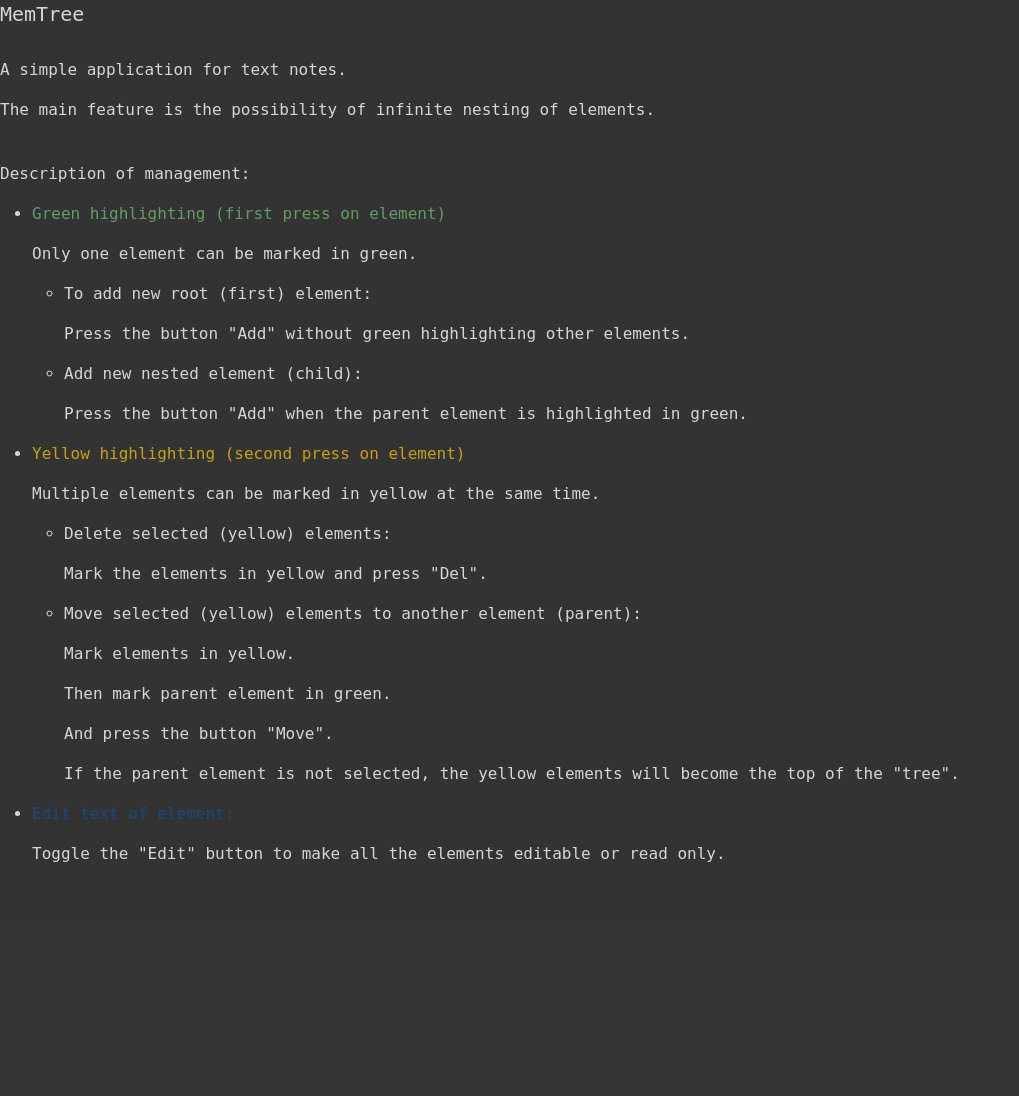
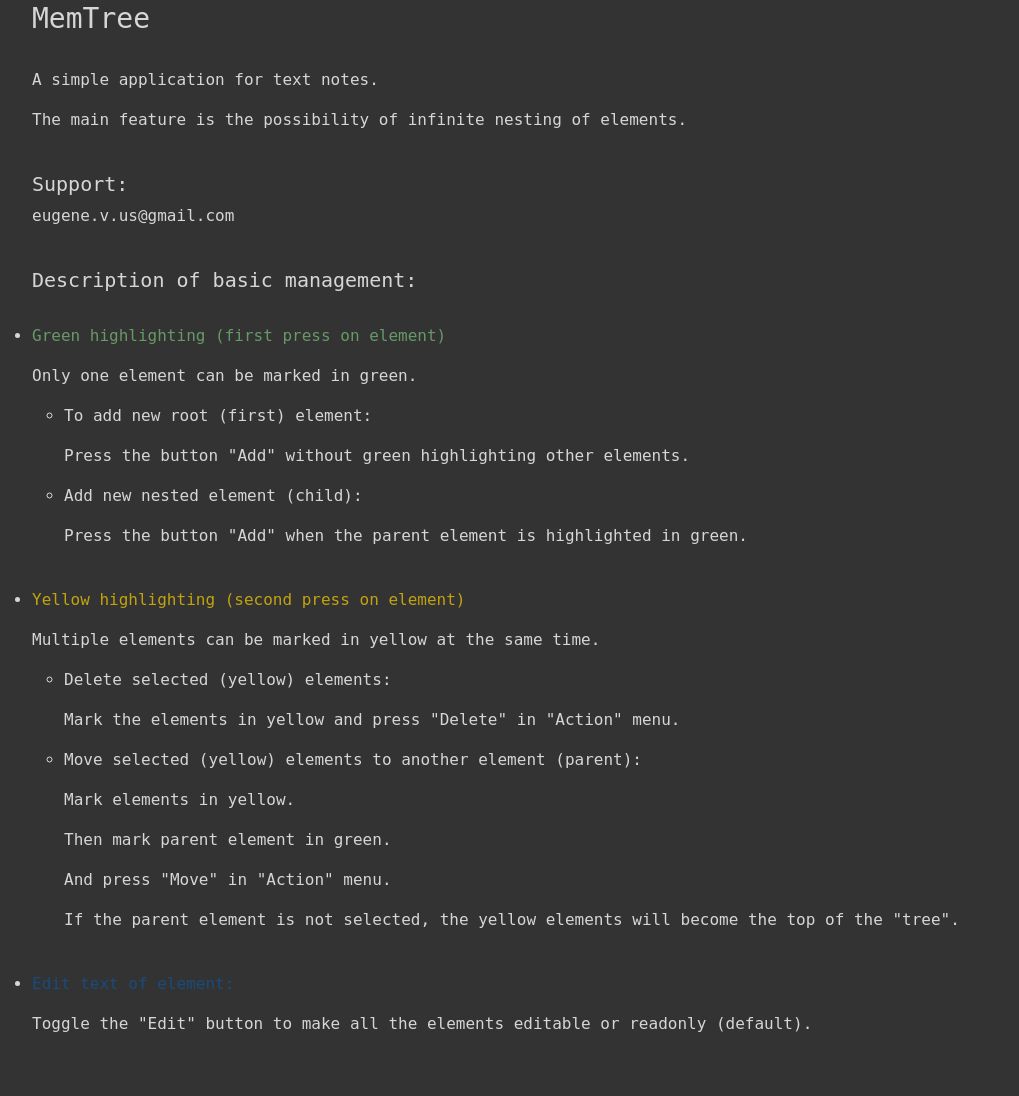
Before and after one commit to EvgeniyUS/MemTree, a Django app: page /user-help/ in a window 1280 px wide. Shown: the part 58-1154 px from the top of the page, without its empty margins (0-1019 px from the left). Before the commit the page ends 920 px from the top, so only its background shows below. Run offline with Django 4.2, Linux system fonts and the light colour scheme; the visitor is signed in with stand-in values (Sample User, id 1); some libraries are stand-ins or nearby versions.

Commit message:
some user help edit

```diff
--- a/memtree/item/templates/item/item.html
+++ b/memtree/item/templates/item/item.html
@@ -19,7 +19,7 @@
 
         <div class="btn-group dropup">
             <button type="button"
-                    class="btn btn-outline-warning dropdown-toggle"
+                    class="btn btn-warning dropdown-toggle"
                     data-bs-toggle="dropdown"
                     aria-expanded="false"
                     title="Action with checked items"
--- a/memtree/memtree/templates/memtree/user_help.html
+++ b/memtree/memtree/templates/memtree/user_help.html
@@ -6,13 +6,18 @@
         document.getElementById('edit_mode_label').classList.add('disabled');
     </script>
 
-    <h5>MemTree</h5>
-    <br>
-    <p>A simple application for text notes.</p>
-    <p>The main feature is the possibility of infinite nesting of elements.</p>
-    <br>
-    <p>Description of management:</p>
     <ul>
+        <h3>MemTree</h3>
+        <br>
+        <p>A simple application for text notes.</p>
+        <p>The main feature is the possibility of infinite nesting of elements.</p>
+        <br>
+        <h5>Support:</h5>
+        <p>eugene.v.us@gmail.com</p>
+        <br>
+        <h5>Description of basic management:</h5>
+        <br>
+
         <li>
             <p style="color: rgba(155, 255, 155, 0.5)">Green highlighting (first press on element)</p>
             <p>Only one element can be marked in green.</p>
@@ -27,27 +32,31 @@
             </ul>
         </li>
 
+        <br>
+
         <li>
             <p style="color: rgba(255, 211, 0, 0.7)">Yellow highlighting (second press on element)</p>
             <p>Multiple elements can be marked in yellow at the same time.</p>
             <ul>
                 <li>
                     <p>Delete selected (yellow) elements:</p>
-                    <p>Mark the elements in yellow and press "Del".</p>
+                    <p>Mark the elements in yellow and press "Delete" in "Action" menu.</p>
                 </li>
                 <li>
                     <p>Move selected (yellow) elements to another element (parent):</p>
                     <p>Mark elements in yellow.</p>
                     <p>Then mark parent element in green.</p>
-                    <p>And press the button "Move".</p>
+                    <p>And press "Move" in "Action" menu.</p>
                     <p>If the parent element is not selected, the yellow elements will become the top of the "tree".</p>
                 </li>
             </ul>
         </li>
 
+        <br>
+
         <li>
             <p style="color: rgba(0, 100, 200, 0.5)">Edit text of element:</p>
-            <p>Toggle the "Edit" button to make all the elements editable or read only.</p>
+            <p>Toggle the "Edit" button to make all the elements editable or readonly (default).</p>
         </li>
     </ul>
 
```
